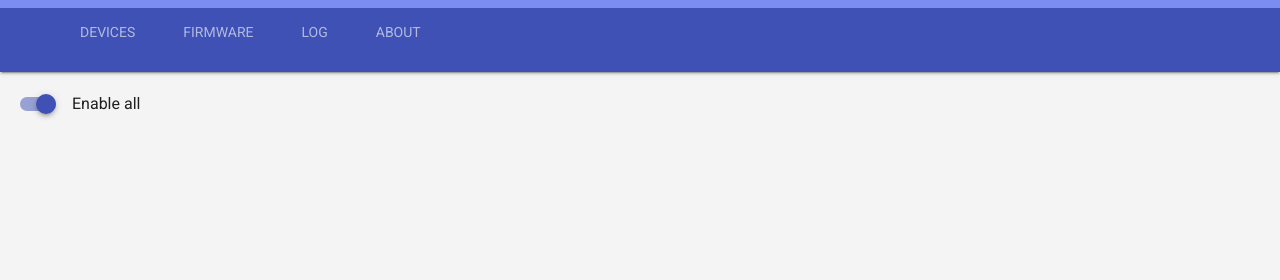
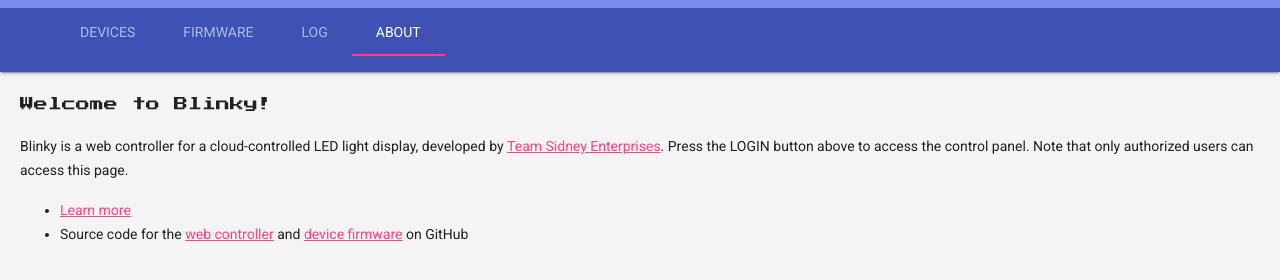
Before and after one commit to mdwelsh/blinky, a plain HTML site: page index.html in a window 1280 px wide. Shown: the part 62-342 px from the top of the page. Drawn offline with nearby package versions, Linux system fonts and the light colour scheme; no server answers; a web font is replaced by a local one.

Commit message:
Login setup

```diff
--- a/index.html
+++ b/index.html
@@ -84,10 +84,10 @@
 
   <header class="mdl-layout__header">
     <div class="mdl-layout__tab-bar mdl-js-ripple-effect">
-      <a href="#scroll-tab-devices" class="mdl-layout__tab">Devices</a>
-      <a href="#scroll-tab-firmware" class="mdl-layout__tab">Firmware</a>
-      <a href="#scroll-tab-log" class="mdl-layout__tab">Log</a>
-      <a href="#scroll-tab-about" class="mdl-layout__tab">About</a>
+      <a id="devices-tab-button" href="#scroll-tab-devices" class="mdl-layout__tab is-active">Devices</a>
+      <a id="firmware-tab-button" href="#scroll-tab-firmware" class="mdl-layout__tab">Firmware</a>
+      <a id="log-tab-button" href="#scroll-tab-log" class="mdl-layout__tab">Log</a>
+      <a id="about-tab-button" href="#scroll-tab-about" class="mdl-layout__tab">About</a>
     </div>
   </header>
 
--- a/main.js
+++ b/main.js
@@ -308,14 +308,21 @@ function refreshSwatch() {
 // Set up initial UI elements.
 function setup() {
   if (currentUser() == null) {
+    console.log("Not logged in");
     // Not logged in yet.
     showLoginButton();
     logRef = null;
     globalsRef = null;
     firmwareVersionsRef = null;
 
+    $("#log").empty();
+    $("#striplist").empty();
+    $("#firmware").empty();
+    $("#about-tab-button")[0].click();
+
   } else {
     showFullUI();
+    $("#devices-tab-button")[0].click();
 
     checkinRef = firebase.database().ref('checkin/');
     checkinRef.on('child_added', stripCheckin, dbErrorCallback);
```
